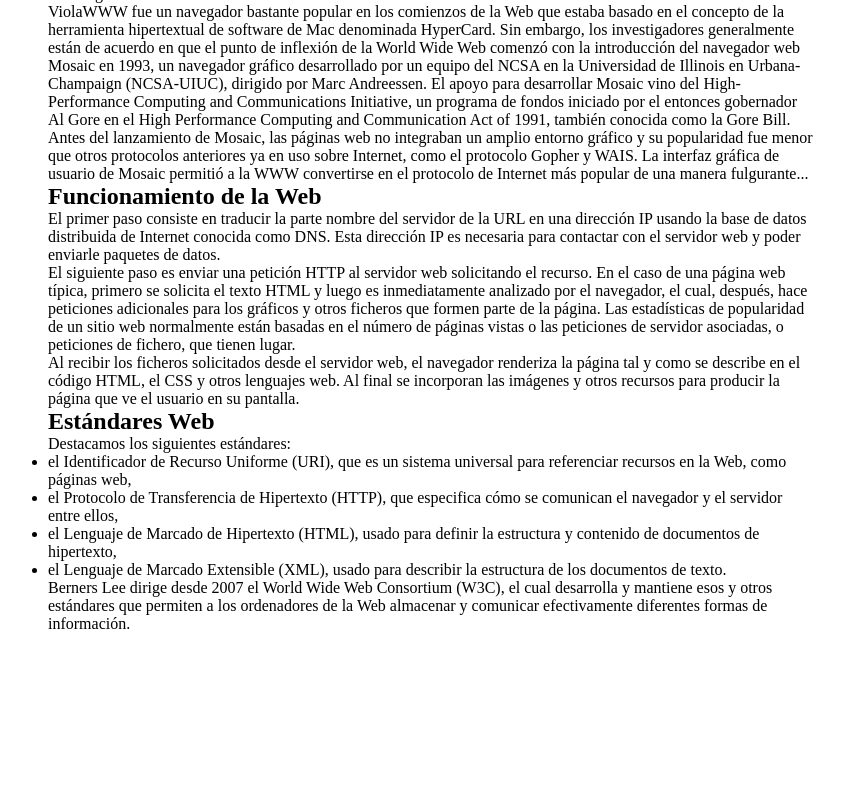
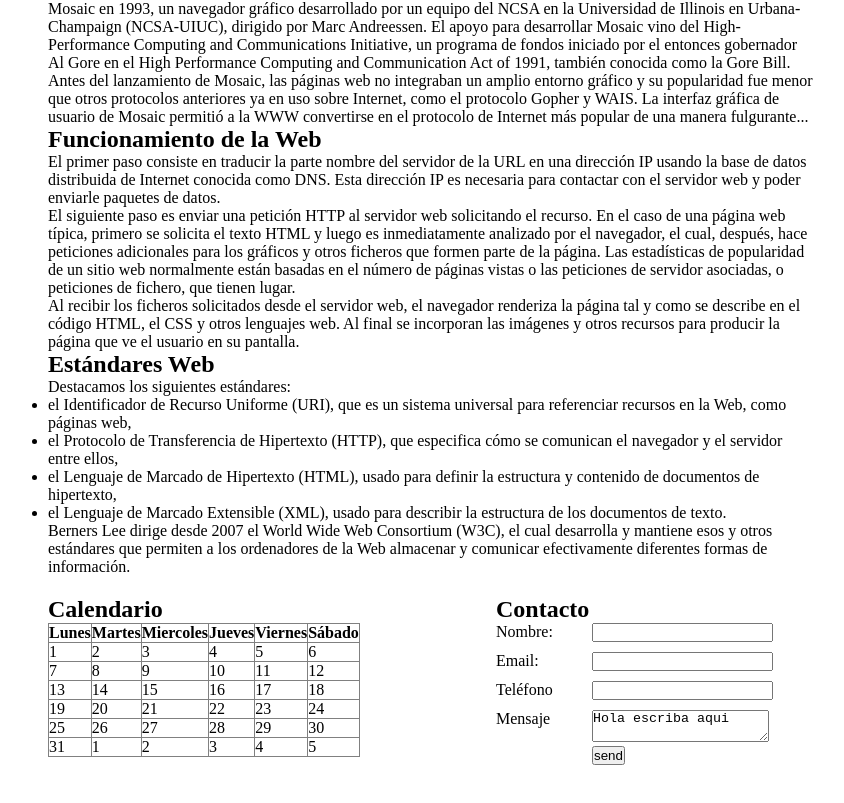
Before and after one commit to tonyrombo/Repaso-html, a plain HTML site: page index.html in a window 1280 px wide. Shown: the part 1907-2710 px from the top of the page, without its empty margins (336-1180 px from the left). Before the commit the page ends 2540 px from the top, so only its background shows below. Drawn offline with Linux system fonts and the light colour scheme.

Commit message:
segundo commit

```diff
--- a/CSS/styles.css
+++ b/CSS/styles.css
@@ -4,7 +4,28 @@
 }
 
 header{
-	background-color: #ccc;
+	background-color: #6699CC;
+	height: 70px;
+}
+
+h1{
+	padding-top: 10px;
+}
+
+.nav{
+	width: 50%;
+	float: right;
+}
+
+.nav li{
+	float: left;
+	width: 15%;
+	padding: 0 2% 0 2%;
+	list-style: none;
+}
+
+.nav li a{
+	text-decoration: none;
 }
 
 .sidebar{
@@ -15,4 +36,34 @@
 .content{
 	width: 60%;
 	float: left;
+	margin-bottom: 20px;
 }
+
+.table{
+	width: 30%;
+	float: left;
+	margin: 0 5% 80px 30%;
+}
+
+.calendar{
+	border-collapse: collapse;
+}
+
+.contact{
+	width: 25%;
+	float: left;
+}
+
+.contact form label{
+	width: 30%;
+	float: left;
+	margin-bottom: 10px;
+}
+
+.contact form input{
+	margin-bottom: 10px;
+}
+
+.send{
+	margin-left: 30%
+}
--- a/index.html
+++ b/index.html
@@ -9,7 +9,7 @@
 	<body>
 		<header>
 			<h1>Un Blog Cualquiera</h1>
-			<ul id="nav">
+			<ul class="nav">
 				<li><a href="">Inicio</a></li>
 				<li><a href="">Acerca de</a></li>
 				<li><a href="">Productos</a></li>
@@ -18,7 +18,7 @@
 			</ul>
 		</header>
 
-		<div id="content">
+		<div class="wrapper">
 			<div class="sidebar">
 				<h3>Artículos relacionados</h3>
 
@@ -99,6 +99,103 @@
 
 				<p>Berners Lee dirige desde 2007 el World Wide Web Consortium (W3C), el cual desarrolla y mantiene esos y otros estándares que permiten a los ordenadores de la Web almacenar y comunicar efectivamente diferentes formas de información.</p>
 			</div>
-		</div>
+
+			<div class="table">
+				<table border="1" class="calendar">
+					<h2>Calendario</h2>
+					<tbody>
+						<thead>
+							<tr class="title">
+								<th>Lunes</th>
+								<th>Martes</th>
+								<th>Miercoles</th>
+								<th>Jueves</th>
+								<th>Viernes</th>
+								<th>Sábado</th>
+							</tr>
+						</thead>
+
+						<tr class="fila1">
+							<td>1</td>
+							<td>2</td>
+							<td>3</td>
+							<td>4</td>
+							<td>5</td>
+							<td>6</td>
+						</tr>
+
+						<tr class="fila2">
+							<td>7</td>
+							<td>8</td>
+							<td>9</td>
+							<td>10</td>
+							<td>11</td>
+							<td>12</td>
+						</tr>
+
+						<tr>
+							<td>13</td>
+							<td>14</td>
+							<td>15</td>
+							<td>16</td>
+							<td>17</td>
+							<td>18</td>
+						</tr>
+
+						<tr>
+							<td>19</td>
+							<td>20</td>
+							<td>21</td>
+							<td>22</td>
+							<td>23</td>
+							<td>24</td>
+						</tr>
+
+						<tr>
+							<td>25</td>
+							<td>26</td>
+							<td>27</td>
+							<td>28</td>
+							<td>29</td>
+							<td>30</td>
+						</tr>
+
+						<tr>
+							<td>31</td>
+							<td>1</td>
+							<td>2</td>
+							<td>3</td>
+							<td>4</td>
+							<td>5</td>
+						</tr>
+
+					</tbody>
+				</table>
+			</div><!--table-->
+
+			<!--CONTACT FORM-->
+			<div class="contact">
+
+				<h2>Contacto</h2>
+
+				<form action="contact">
+
+					<label>Nombre:</label>
+					<input type="text" />
+
+					<Label>Email:</Label>
+					<input type="text" />
+
+					<label>Teléfono</label>
+					<input type="text" />
+
+					<label>Mensaje</label>
+					<textarea>Hola escriba aqui</textarea>
+ 					<input type="submit" class="send" value="send"/>
+
+				</form>
+			</div><!--CLOSE CONTACT-->
+
+		</div><!--Wrapper-->
 	</body>
 </html>
```
Also changed, not shown: 1 other file.
